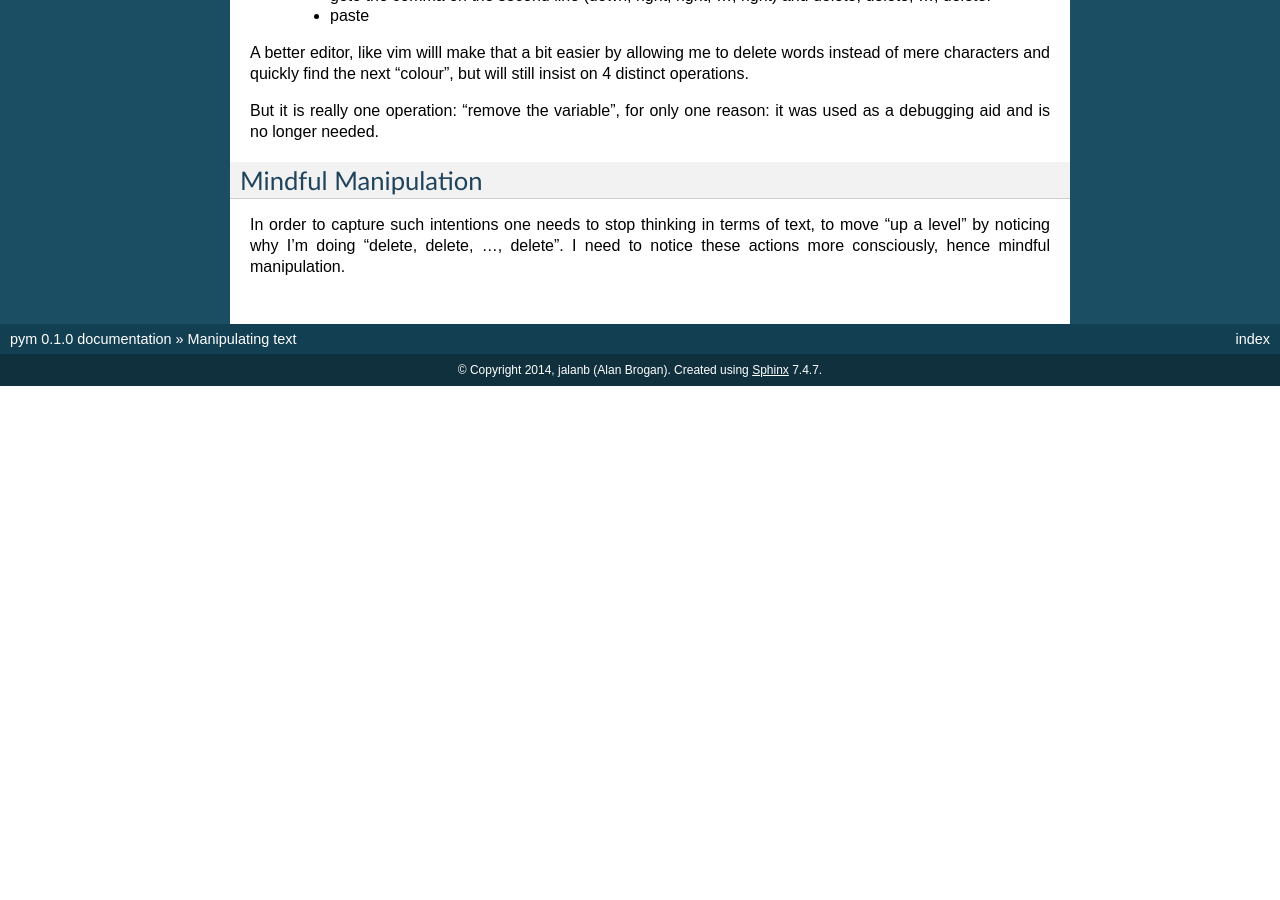
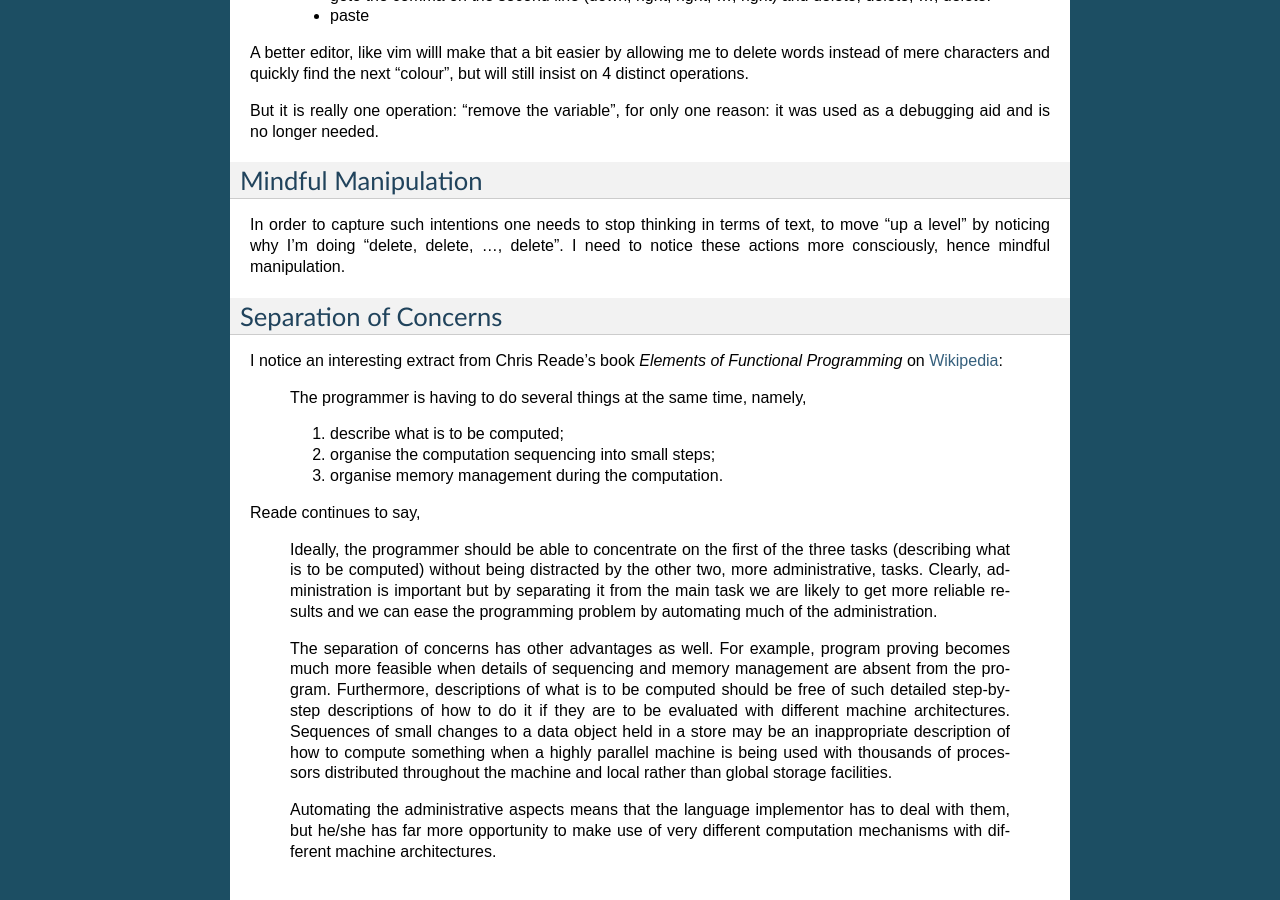
Before and after one commit to jalanb/pym, a Sphinx documentation site: the page built from docs/mindful.rst, in a window 1280 px wide and 900 px high, scrolled down 573 px. Built offline with Sphinx 7.4.7, drawn with Linux system fonts in a browser that asks for light colours; formulas are drawn with MathJax 3; before the commit the page ends 959 px from its top, so only the background shows below that; some of the changed text lies outside the part shown.

Commit message:
Take note of Chris Reade's wisdom

```diff
--- a/docs/mindful.rst
+++ b/docs/mindful.rst
@@ -38,3 +38,24 @@ Mindful Manipulation
 --------------------
 
 In order to capture such intentions one needs to stop thinking in terms of text, to move "up a level" by noticing why I'm doing "delete, delete, ..., delete". I need to notice these actions more consciously, hence mindful manipulation.
+
+Separation of Concerns
+----------------------
+
+I notice an interesting extract from Chris Reade's book *Elements of Functional Programming* on `Wikipedia <https://en.wikipedia.org/wiki/Separation_of_concerns#Origin>`_:
+
+    The programmer is having to do several things at the same time, namely,
+
+    1. describe what is to be computed;
+
+    2. organise the computation sequencing into small steps;
+
+    3. organise memory management during the computation.
+
+Reade continues to say,
+
+    Ideally, the programmer should be able to concentrate on the first of the three tasks (describing what is to be computed) without being distracted by the other two, more administrative, tasks. Clearly, administration is important but by separating it from the main task we are likely to get more reliable results and we can ease the programming problem by automating much of the administration.
+
+    The separation of concerns has other advantages as well. For example, program proving becomes much more feasible when details of sequencing and memory management are absent from the program. Furthermore, descriptions of what is to be computed should be free of such detailed step-by-step descriptions of how to do it if they are to be evaluated with different machine architectures. Sequences of small changes to a data object held in a store may be an inappropriate description of how to compute something when a highly parallel machine is being used with thousands of processors distributed throughout the machine and local rather than global storage facilities.
+
+    Automating the administrative aspects means that the language implementor has to deal with them, but he/she has far more opportunity to make use of very different computation mechanisms with different machine architectures.
```
